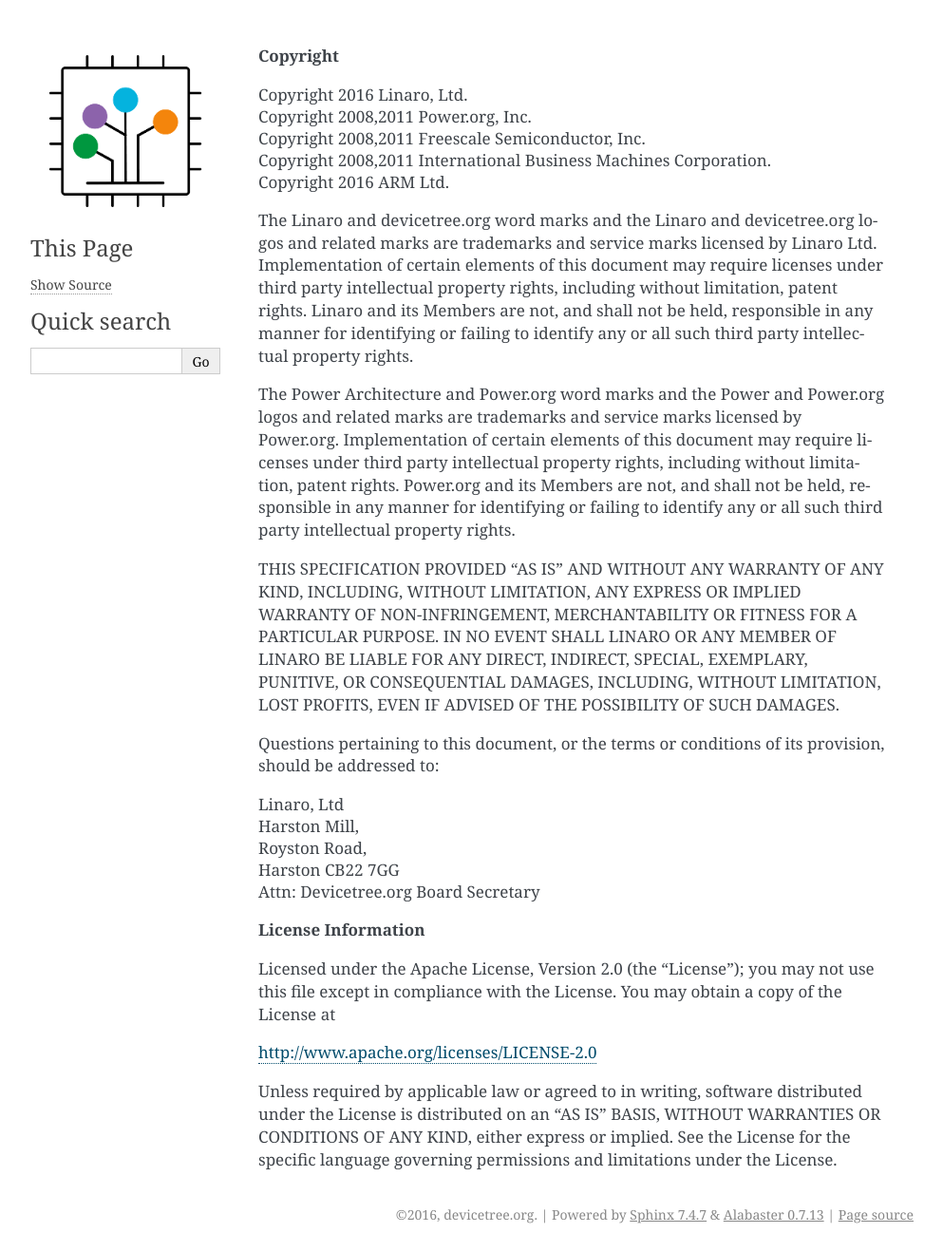
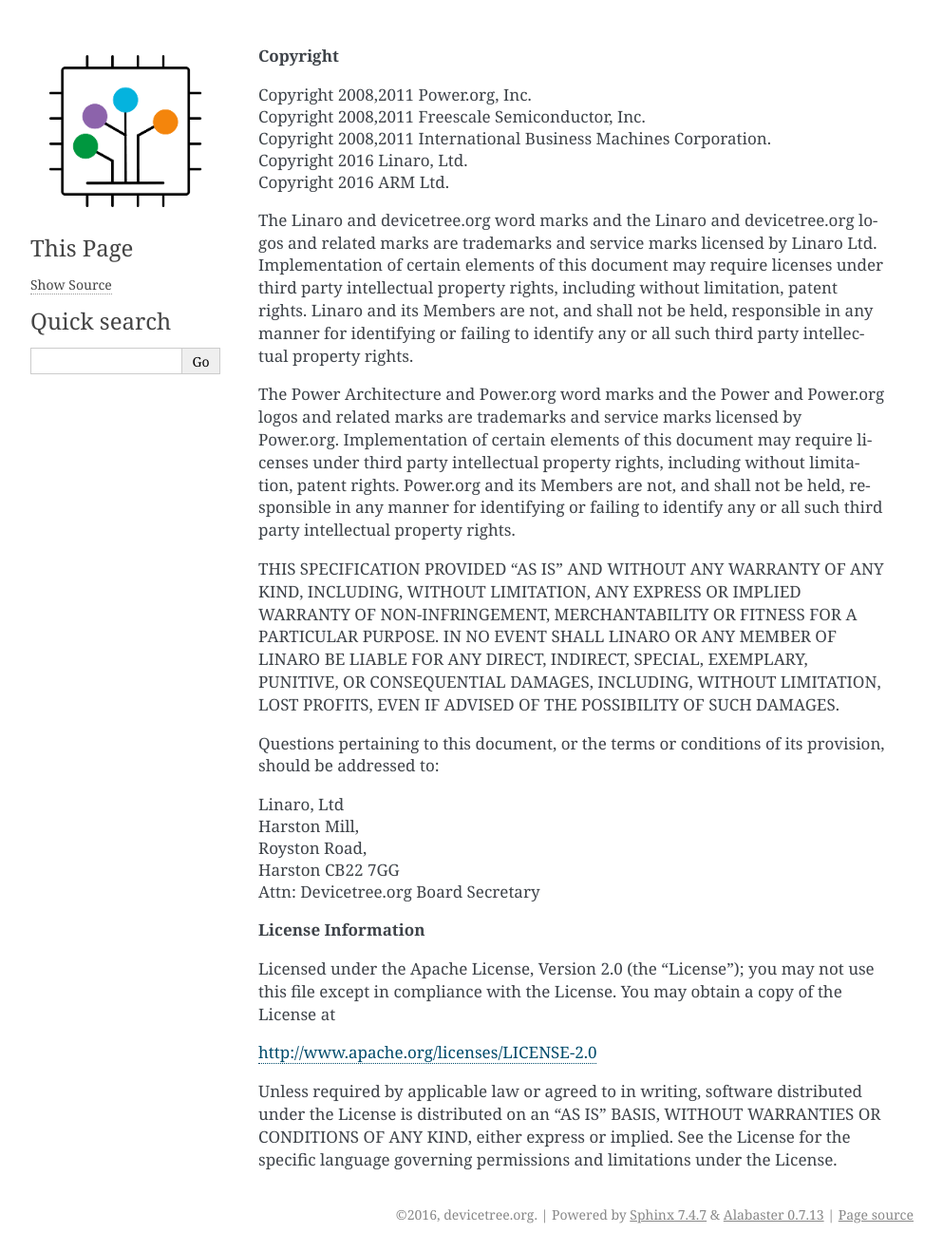
Before and after one commit to devicetree-org/devicetree-specification, a Sphinx documentation site: the page built from source/license.rst, in a window 1280 px wide. Shown: the whole page at 95% size, without its empty margins (148-1141 px from the left). Built offline with Sphinx 7.4.7, drawn with Linux system fonts in a browser that asks for light colours.

```diff
--- a/source/license.rst
+++ b/source/license.rst
@@ -1,10 +1,10 @@
 
 **Copyright**
 
-| Copyright 2016 Linaro, Ltd.
 | Copyright 2008,2011 Power.org, Inc.
 | Copyright 2008,2011 Freescale Semiconductor, Inc.
 | Copyright 2008,2011 International Business Machines Corporation.
+| Copyright 2016 Linaro, Ltd.
 | Copyright 2016 ARM Ltd.
 
 The Linaro and devicetree.org word marks and the Linaro and
```
